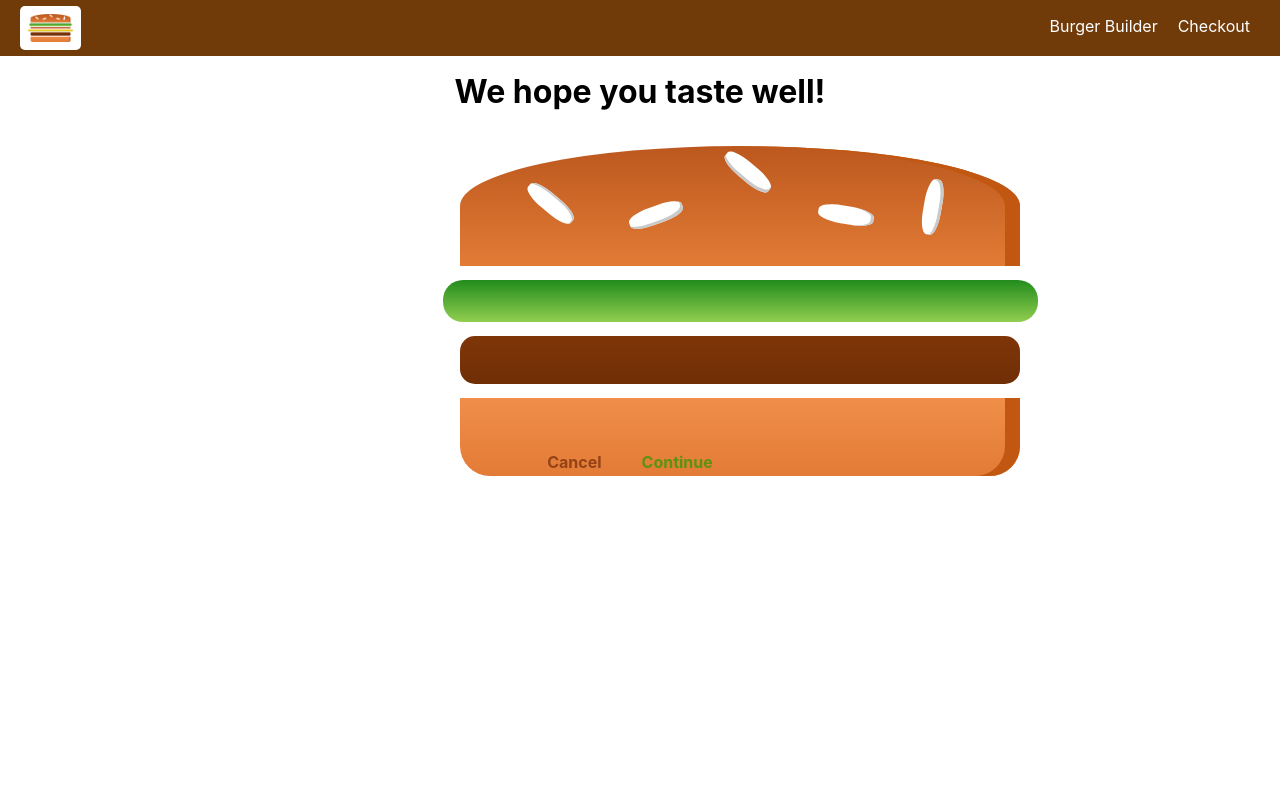
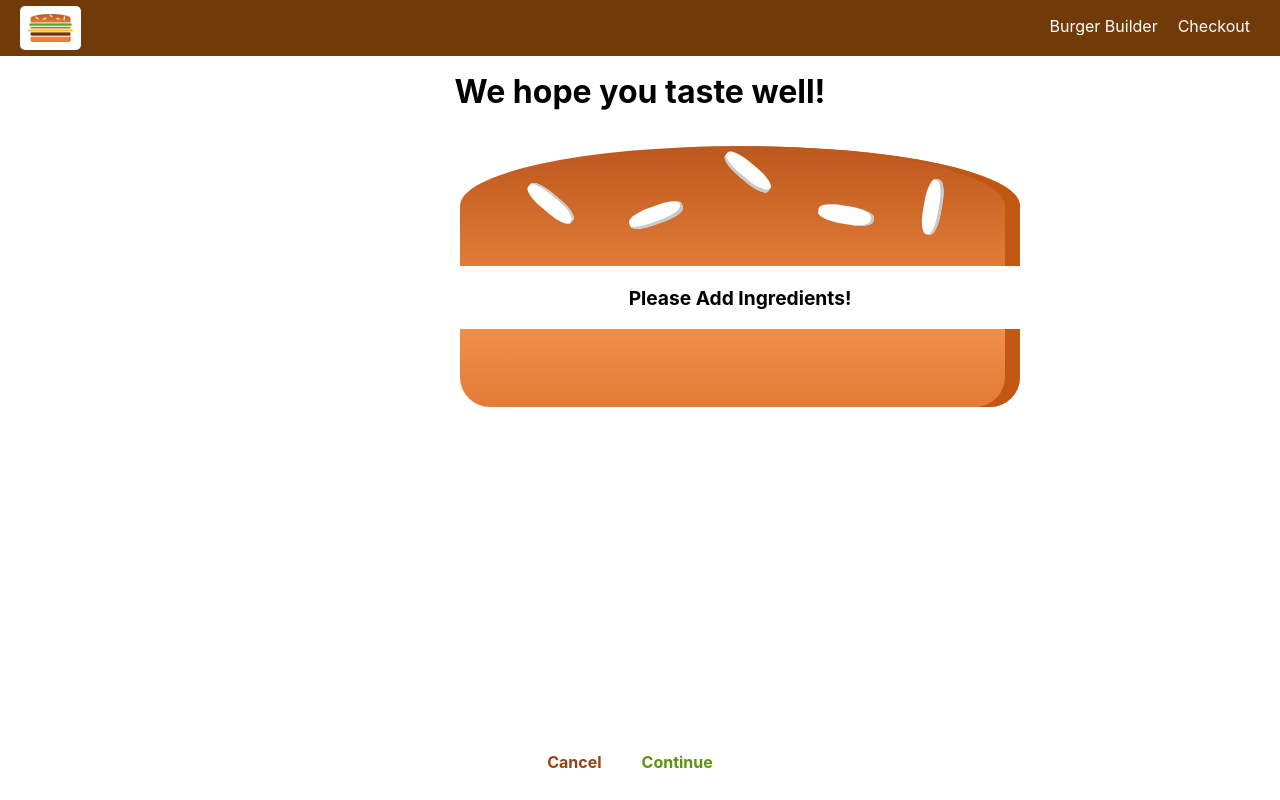
Before and after one commit to C-Shi/burger-builder, a React (Create React App) app: page /checkout in a window 1280 px wide. Built offline with nearby package versions, Linux system fonts and the light colour scheme.

Commit message:
pass data with query params on router

```diff
--- a/src/components/Order/CheckoutSummary/CheckoutSummary.css
+++ b/src/components/Order/CheckoutSummary/CheckoutSummary.css
@@ -4,7 +4,7 @@
   margin: auto;
 }
 
-@media screen and (min-width: 600px) {
+@media (min-width: 600px) {
   .CheckoutSummary {
     width: 500px;
   }
--- a/src/components/Order/CheckoutSummary/CheckoutSummary.js
+++ b/src/components/Order/CheckoutSummary/CheckoutSummary.js
@@ -7,11 +7,11 @@ const CheckoutSummary = (props) => {
   return (
     <div className="CheckoutSummary">
       <h1>We hope you taste well!</h1>
-      <div style={{width: '100%', height: '300px', margin: 'auto'}}>
-        <Burger ingredients={props.ingredients}/>
+      <div>
+        <Burger ingredients={props.ingredients} style={{height: '100px'}}/>
       </div>
-      <Button btnType='Danger' >Cancel</Button>
-      <Button btnType='Success' >Continue</Button>
+      <Button btnType='Danger' clicked={props.onCheckoutCancelled}>Cancel</Button>
+      <Button btnType='Success' clicked={props.onCheckoutContinued}>Continue</Button>
     </div>
   )
 }
--- a/src/containers/BurgerBuilder/BurgerBuilder.js
+++ b/src/containers/BurgerBuilder/BurgerBuilder.js
@@ -96,28 +96,37 @@ class BurgerBuilder extends Component {
 
   purchaseContinueHandler () {
     // alert('You are going to continue')
-    this.setState({loading: true})
-    const order = {
-      ingredients: this.state.ingredients,
-      // for real production should calculate price on the server to prevent manipulate on client side
-      price: this.state.totalPrice,
-      customer: {
-        name: 'Kelly Hunter',
-        address: {
-          street: 'Main St',
-          zipCode: 'T4K 0D3',
-          country: 'Canada'
-        },
-        email: 'KHunter@gmail.com',
-      },
+    // this.setState({loading: true})
+    // const order = {
+    //   ingredients: this.state.ingredients,
+    //   // for real production should calculate price on the server to prevent manipulate on client side
+    //   price: this.state.totalPrice,
+    //   customer: {
+    //     name: 'Kelly Hunter',
+    //     address: {
+    //       street: 'Main St',
+    //       zipCode: 'T4K 0D3',
+    //       country: 'Canada'
+    //     },
+    //     email: 'KHunter@gmail.com',
+    //   },
+    // }
+    // // for firebase specifically add url/where to store.json
+    // axios.post('/orders.json', order)
+    // .then(res => {
+    //   this.setState({loading: false, purchasing: false})
+    // })
+    // .catch(err => {
+    //   this.setState({loading: false, purchasing: false})
+    // })
+    const queryParams = [];
+    for (let i in this.state.ingredients) {
+      queryParams.push(encodeURIComponent(i) + '=' + encodeURIComponent(this.state.ingredients[i]));
     }
-    // for firebase specifically add url/where to store.json
-    axios.post('/orders.json', order)
-    .then(res => {
-      this.setState({loading: false, purchasing: false})
-    })
-    .catch(err => {
-      this.setState({loading: false, purchasing: false})
+    const queryString = queryParams.join('&');
+    this.props.history.push({
+      pathname: '/checkout',
+      search: '?' + queryString
     })
 
   }
--- a/src/containers/Checkout/Checkout.js
+++ b/src/containers/Checkout/Checkout.js
@@ -3,15 +3,31 @@ import CheckoutSummary from '../../components/Order/CheckoutSummary/CheckoutSumm
 
 class Checkout extends Component {
   state = {
-    ingredients: {
-      salad: 1,
-      meat: 1
+    ingredients: {}
+  }
+
+  componentDidMount() {
+    // loop through url query and extract info about ingredients and quantities
+    const query = new URLSearchParams(this.props.location.search);
+    const ingredients = {};
+    for (let params of query.entries()) {
+      ingredients[params[0]] = +params[1]
     }
+    this.setState({ ingredients })
   }
+
+  checkoutCancelled = () => {
+    this.props.history.goBack();
+  }
+
+  checkoutContinued = () => {
+    this.props.history.replace('/checkout/contact-data');
+  }
+
   render(){
     return (
       <div>
-        <CheckoutSummary ingredients={this.state.ingredients}/>
+        <CheckoutSummary ingredients={this.state.ingredients} onCheckoutCancelled={this.checkoutCancelled} onCheckoutContinued={this.checkoutContinued}/>
       </div>
     )
   }
```
